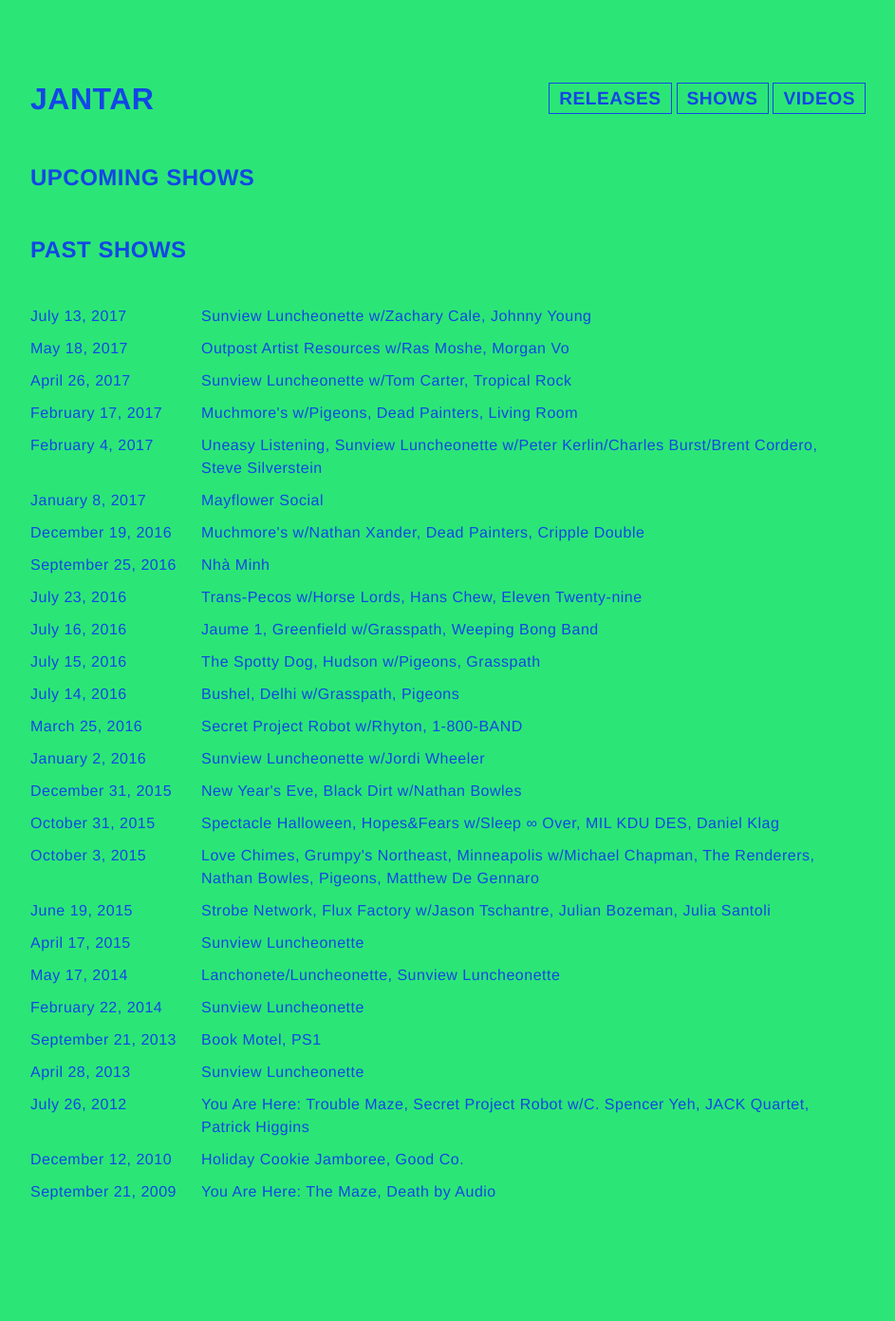
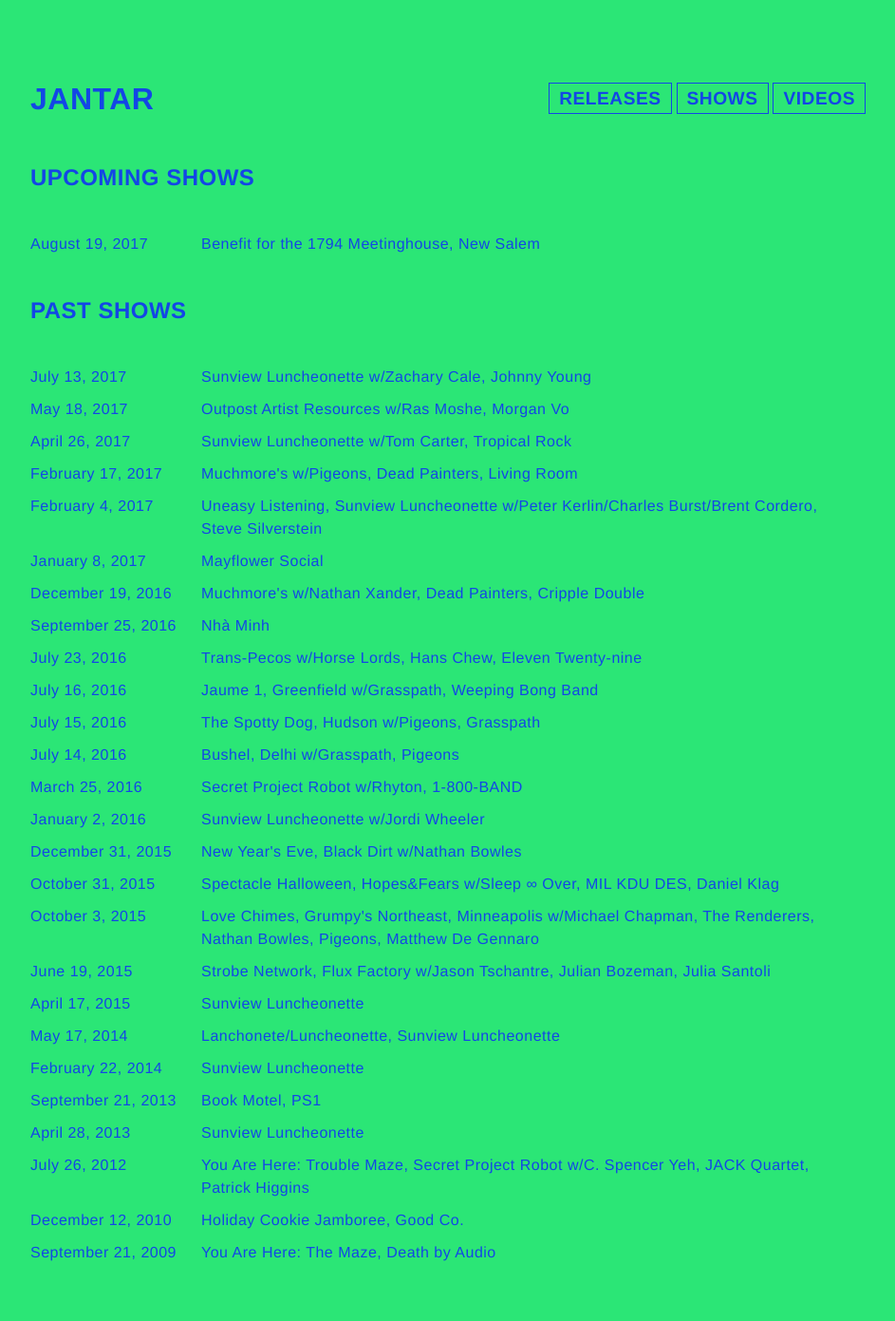
Before and after one commit to kirsten/thejantar.com, a Jekyll site: the page built from shows.html, in a window 1280 px wide. Shown: the whole page at 95% size, without its empty margins (168-1111 px from the left). Built offline with Jekyll 4.4.1, drawn with Linux system fonts in a browser that asks for light colours; before the commit the page ends 1327 px from its top, so only the background shows below that.

Commit message:
Add New Salem show to shows data

```diff
--- a/_data/shows.yml
+++ b/_data/shows.yml
@@ -1,3 +1,7 @@
+- date:  2017-08-19 12:30:00
+  title: "Benefit for the 1794 Meetinghouse, New Salem"
+  link:  "https://www.facebook.com/events/1395219290592211/"
+
 - date:  2017-07-13 20:00:00
   title: "Sunview Luncheonette w/Zachary Cale, Johnny Young"
   link:  "https://www.facebook.com/events/1877796659208025/"
```
